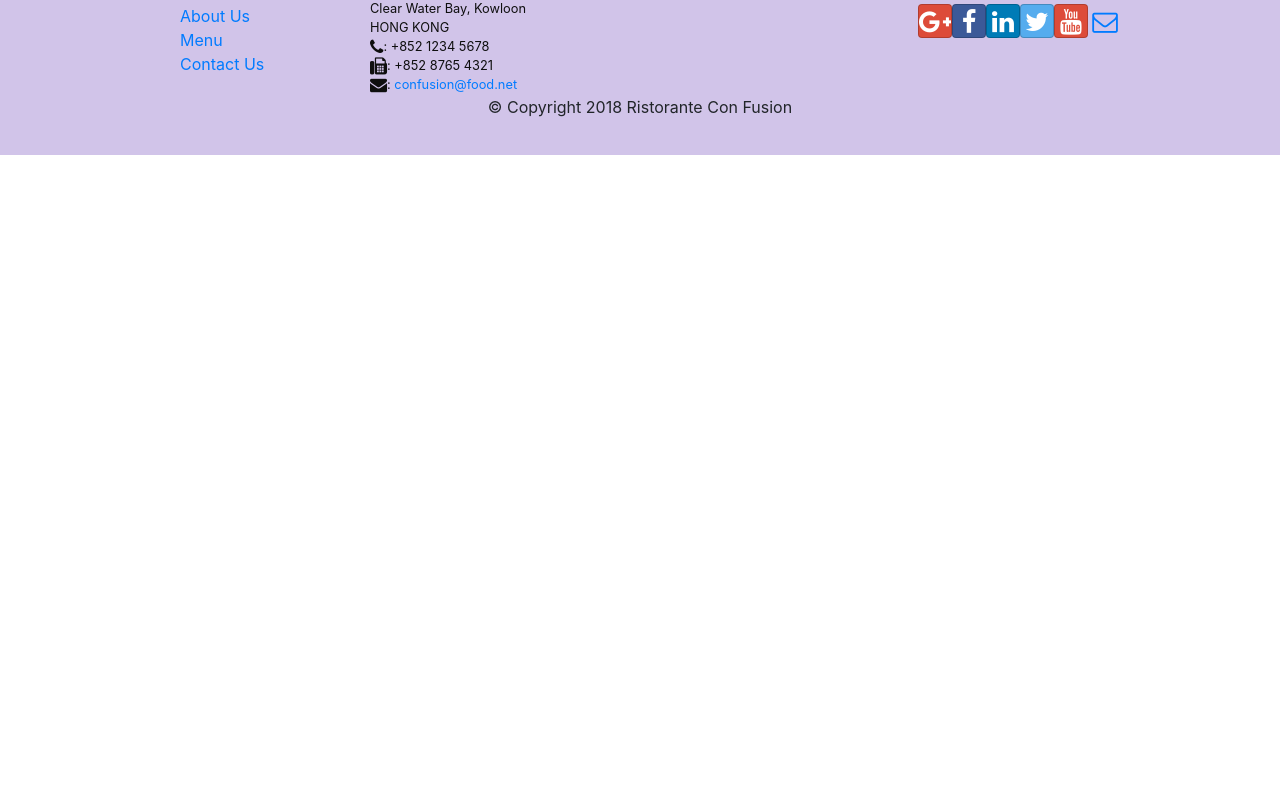
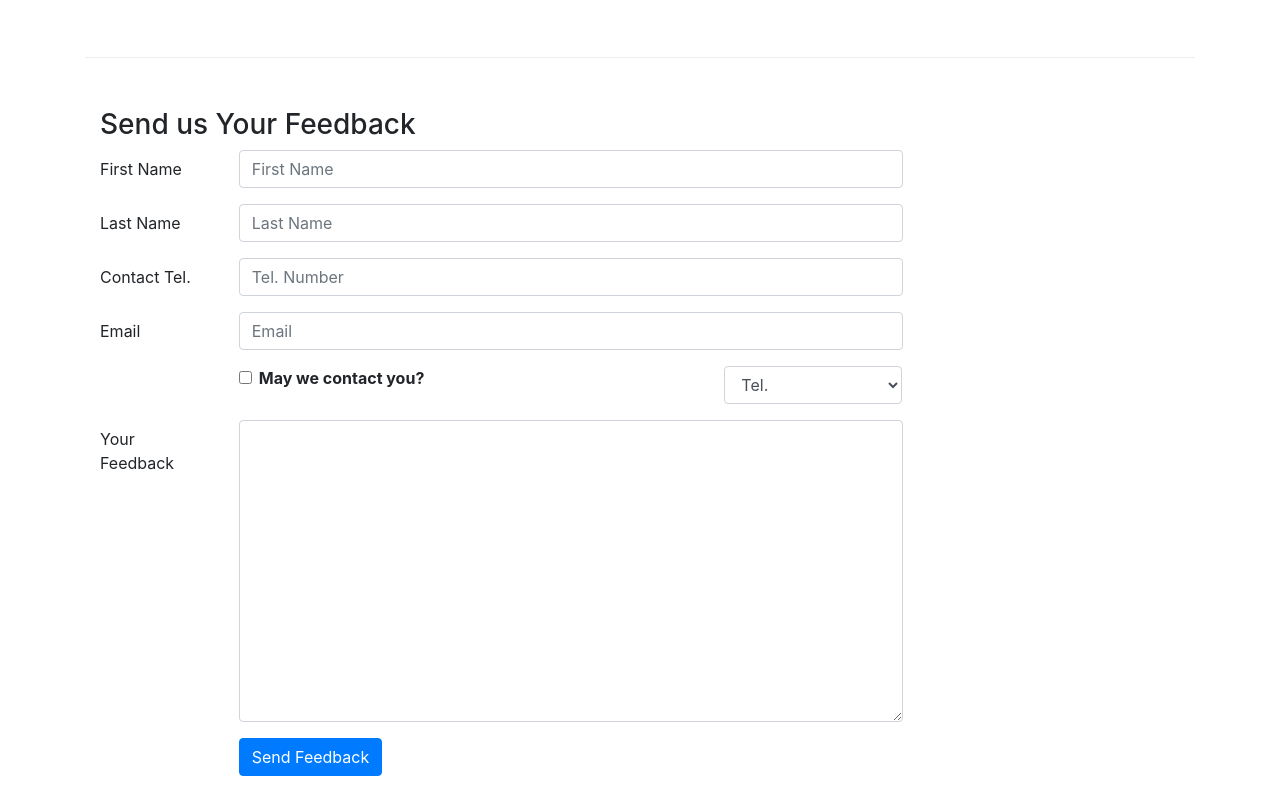
Before and after one commit to SaraStoimenovska/Coursera-React-ConFusion, a React (Create React App) app: page /contactus in a window 1280 px wide. Shown: the part 814-1600 px from the top of the page. Before the commit the page ends 969 px from the top, so only its background shows below. Built offline with nearby package versions, Linux system fonts and the light colour scheme.

Commit message:
Controlled forms

```diff
--- a/src/components/ContactComponent.js
+++ b/src/components/ContactComponent.js
@@ -1,8 +1,61 @@
-import React from 'react';
+import React, { Component } from 'react';
+import {
+  Breadcrumb,
+  BreadcrumbItem,
+  Form,
+  FormGroup,
+  Label,
+  Col,
+  Input,
+  Button
+} from 'reactstrap';
+import { Link } from 'react-router-dom';
 
-function Contact(props) {
+class Contact extends Component {
+  constructor(props) {
+    super(props);
+    this.state = {
+      firstname: '',
+      lastname: '',
+      telnum: '',
+      email: '',
+      agree: false,
+      contactType: 'Tel.',
+      message: ''
+    };
+    this.handleSubmit = this.handleSubmit.bind(this);
+    this.handleInputChange = this.handleInputChange.bind(this);
+  }
+
+  handleInputChange(event) {
+    const target = event.target;
+    const value = target.type === 'checkbox' ? target.checked : target.value;
+    const name = target.name;
+    this.setState({
+      [name]: value
+    });
+  }
+
+  handleSubmit(event) {
+    console.log('Current state is: ' + JSON.stringify(this.state));
+    alert('Current state is: ' + JSON.stringify(this.state));
+    event.preventDefault();
+  }
+
+  render() {
     return (
       <div className="container">
+        <div className="row">
+          <Breadcrumb>
+            <BreadcrumbItem>
+              <Link to="/home">Home</Link>
+            </BreadcrumbItem>
+            <BreadcrumbItem active>Contact us</BreadcrumbItem>
+          </Breadcrumb>
+          <div className="col-12">
+            <h3>Contact us</h3> <hr />
+          </div>
+        </div>
         <div className="row row-content">
           <div className="col-12">
             <h3>Location Information</h3>
@@ -53,8 +106,126 @@
             </div>
           </div>
         </div>
+        <div className="row row-content">
+          <div className="col-12">
+            <h3>Send us Your Feedback</h3>
+          </div>
+          <div className="col-12 col-md-9">
+            <Form onSubmit={this.handleSubmit}>
+              <FormGroup row>
+                <Label htmlFor="firstname" md={2}>
+                  First Name
+                </Label>
+                <Col md={10}>
+                  <Input
+                    type="text"
+                    id="firstname"
+                    name="firstname"
+                    placeholder="First Name"
+                    value={this.state.firstname}
+                    onChange={this.handleInputChange}
+                  />
+                </Col>
+              </FormGroup>
+              <FormGroup row>
+                <Label htmlFor="lastname" md={2}>
+                  Last Name
+                </Label>
+                <Col md={10}>
+                  <Input
+                    type="text"
+                    id="lastname"
+                    name="lastname"
+                    placeholder="Last Name"
+                    value={this.state.lastname}
+                    onChange={this.handleInputChange}
+                  />
+                </Col>
+              </FormGroup>
+              <FormGroup row>
+                <Label htmlFor="telnum" md={2}>
+                  Contact Tel.
+                </Label>
+                <Col md={10}>
+                  <Input
+                    type="tel"
+                    id="telnum"
+                    name="telnum"
+                    placeholder="Tel. Number"
+                    value={this.state.telnum}
+                    onChange={this.handleInputChange}
+                  />
+                </Col>
+              </FormGroup>
+              <FormGroup row>
+                <Label htmlFor="email" md={2}>
+                  Email
+                </Label>
+                <Col md={10}>
+                  <Input
+                    type="email"
+                    id="email"
+                    name="email"
+                    placeholder="Email"
+                    value={this.state.email}
+                    onChange={this.handleInputChange}
+                  />
+                </Col>
+              </FormGroup>
+              <FormGroup row>
+                <Col md={{ size: 6, offset: 2 }}>
+                  <FormGroup check>
+                    <Label check>
+                      <Input
+                        type="checkbox"
+                        name="agree"
+                        checked={this.state.agree}
+                        onChange={this.handleInputChange}
+                      />{' '}
+                      <strong>May we contact you?</strong>
+                    </Label>
+                  </FormGroup>
+                </Col>
+                <Col md={{ size: 3, offset: 1 }}>
+                  <Input
+                    type="select"
+                    name="contactType"
+                    value={this.state.contactType}
+                    onChange={this.handleInputChange}
+                  >
+                    <option>Tel.</option>
+                    <option>Email</option>
+                  </Input>
+                </Col>
+              </FormGroup>
+              <FormGroup row>
+                <Label htmlFor="message" md={2}>
+                  Your Feedback
+                </Label>
+                <Col md={10}>
+                  <Input
+                    type="textarea"
+                    id="message"
+                    name="message"
+                    rows="12"
+                    value={this.state.message}
+                    onChange={this.handleInputChange}
+                  />
+                </Col>
+              </FormGroup>
+              <FormGroup row>
+                <Col md={{ size: 10, offset: 2 }}>
+                  <Button type="submit" color="primary">
+                    Send Feedback
+                  </Button>
+                </Col>
+              </FormGroup>
+            </Form>
+          </div>
+        </div>
       </div>
     );
   }
+}
 
 export default Contact;
```
Lines whose indentation alone changed are shown as unchanged.
